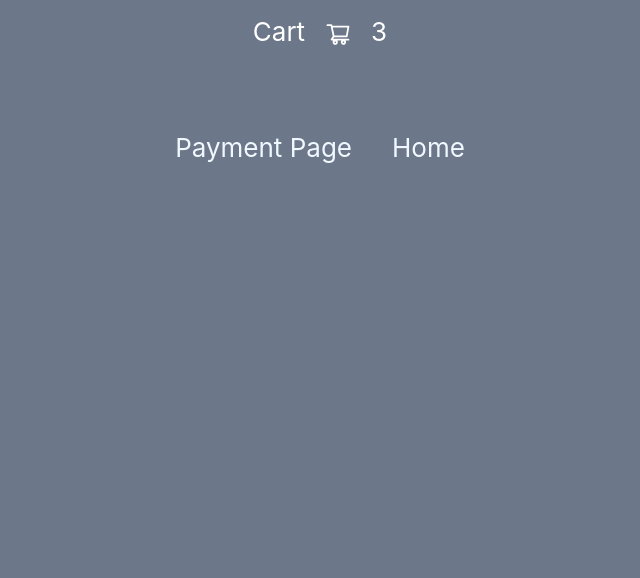
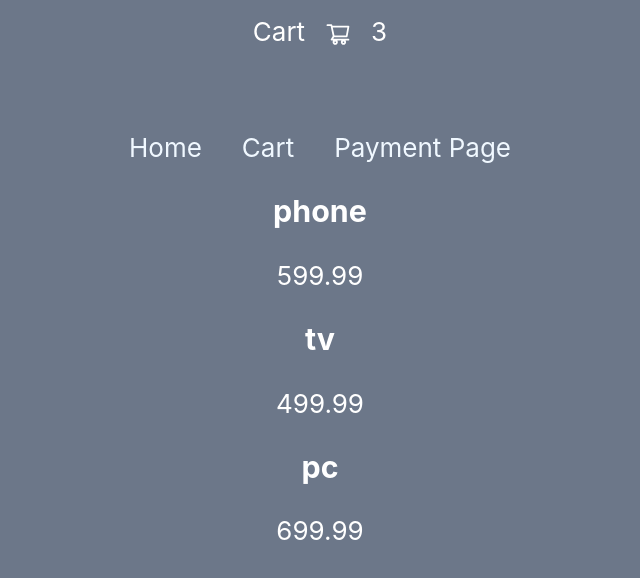
Before and after one commit to weblukas/concise-app, a React (Create React App) app: page /cart-page in a window 1280 px wide. Shown: the top 578 px of the page, without its empty margins (320-960 px from the left). Built offline with nearby package versions, Linux system fonts and the light colour scheme.

Commit message:
cart page

```diff
--- a/src/App.css
+++ b/src/App.css
@@ -5,17 +5,7 @@
   color: white;
   font-size: calc(10px + 2vmin);
 }
-/*
-.App-header {
 
-
-
-  display: flex;
-  flex-direction: column;
-
-
-
-} */
 .card-slider {
   width: 50vw;
   margin: 0 auto;
@@ -65,7 +55,6 @@
   background: rgba(0, 0, 0, 0.5);
   display: grid;
   place-items: center;
-  transition: var(--transition);
   visibility: hidden;
   z-index: -1;
 }
@@ -77,7 +66,7 @@
 .modal-container {
   background: #92a3be;
   width: 90vw;
-  height: 60vh;
+  height: 80vh;
   place-items: center;
   position: relative;
 }
--- a/src/App.js
+++ b/src/App.js
@@ -1,22 +1,27 @@
 import "./App.css";
 import { Routes, Route, Link } from "react-router-dom";
-import CardSlider from "./components/CardSlider";
 import Cart from "./components/Cart";
-import Form from "./components/Form";
 import Home from "./Home";
 import PaymentPage from "./PaymentPage";
+import CartPage from "./CartPage";
 
 function App() {
   return (
     <div className="App">
-
       <Cart />
-      <Link to="/payment-page" className="nav-link">Payment Page</Link>
-      <Link to="/" className="nav-link">Home</Link>
-
+      <Link to="/" className="nav-link">
+        Home
+      </Link>
+      <Link to="/cart-page" className="nav-link">
+        Cart
+      </Link>
+      <Link to="/payment-page" className="nav-link">
+        Payment Page
+      </Link>
       <Routes>
         <Route path="/" element={<Home />} />
         <Route path="/payment-page" element={<PaymentPage />} />
+        <Route path="/cart-page" element={<CartPage />} />
       </Routes>
     </div>
   );
--- /dev/null
+++ b/src/CartPage.js
@@ -0,0 +1,19 @@
+import React from "react";
+import items from "./cartData";
+
+const CartPage = () => {
+  return (
+    <div>
+      {items.map((item) => {
+        return (
+          <div key={item.id}>
+            <h3>{item.title}</h3>
+            <span>{item.price}</span>
+          </div>
+        );
+      })}
+    </div>
+  );
+};
+
+export default CartPage;
--- a/src/Home.js
+++ b/src/Home.js
@@ -1,13 +1,11 @@
-import React from 'react'
-
+import React from "react";
 
 const Home = () => {
-    return (
-        <div>
-            <h1>home page</h1>
+  return (
+    <div>
+      <h1>home page</h1>
+    </div>
+  );
+};
 
-        </div>
-    )
-}
-
-export default Home
+export default Home;
--- /dev/null
+++ b/src/cartData.js
@@ -0,0 +1,19 @@
+const items = [
+    {
+      id: 1,
+      title: "phone",
+      price: 599.99,
+    },
+    {
+      id: 2,
+      title: "tv",
+      price: 499.99,
+    },
+    {
+      id: 3,
+      title: "pc",
+      price: 699.99,
+    },
+  ];
+
+  export default items
--- a/src/components/CardSlider.js
+++ b/src/components/CardSlider.js
@@ -16,7 +16,6 @@ export const cards = [
     cardNumber: 4444444789,
     cardHolderName: "John Doe",
   },
-
 ];
 
 const CardSlider = () => {
@@ -25,7 +24,7 @@ const CardSlider = () => {
     infinite: true,
     speed: 500,
     slidesToShow: 1,
-    slidesToScroll: 1
+    slidesToScroll: 1,
   };
 
   return (
--- a/src/components/Cart.js
+++ b/src/components/Cart.js
@@ -1,37 +1,16 @@
-import React from 'react'
-import {AiOutlineShoppingCart} from 'react-icons/ai'
-
-const cartItems = [
-    {
-        id: 1,
-        title: 'phone',
-        price: 599.99,
-    },
-      {
-        id: 2,
-        title: 'tv',
-        price: 499.99,
-      },
-      {
-        id: 3,
-        title: 'pc',
-        price: 699.99,
-
-      },
-]
-
+import React from "react";
+import { AiOutlineShoppingCart } from "react-icons/ai";
+import items from "../cartData";
 
 
 const Cart = () => {
-    return (
-        <div className="cart-container">
-           <div>Cart</div>
-           <AiOutlineShoppingCart className='cart-icon'/>
-           <span>{cartItems.length}</span>
-        </div>
-    )
-}
+  return (
+    <div className="cart-container">
+      <div>Cart</div>
+      <AiOutlineShoppingCart className="cart-icon" />
+      <span>{items.length}</span>
+    </div>
+  );
+};
 
-
-
-export default Cart
+export default Cart;
--- a/src/components/Form.js
+++ b/src/components/Form.js
@@ -1,20 +1,19 @@
 import React, { useRef, useState } from "react";
 import FormInput from "./FormInput";
-
 
 const initialValue = {
   cardHolder: "",
   cardNumber: "",
   expiredDate: "",
-  ccv: ""
+  ccv: "",
 };
-// próbowałem użyć card validator, ale nie działał, dlatego użyłem tego
-// chociaż to zupełnie nie profesjonalne
+// próbowałem użyć card validator, ale nie zadziałał, dlatego użyłem regex
+// do numeru karty niewystarczające ale do reszty powinny być ok
+// jednak coś nie działa
 
 const nameValidation = /^[\w'\-,.][^0-9_!¡?÷?¿/\\+=@#$%ˆ&*(){}|~<>;:[\]]{2,}$/;
 const ccvValidation = /^[0-9]{3, 4}$/;
 const cardNumberValidation = /^4[0-9]{12}(?:[0-9]{3})?$/;
-
 
 const Form = () => {
   const formRef = useRef(initialValue);
@@ -27,25 +26,32 @@ const Form = () => {
   const validators = {
     name: () => nameValidation.test(formRef.current.name),
     cardNumber: () => cardNumberValidation.test(formRef.current.cardNumber),
-    ccv: () => ccvValidation.test(formRef.current.ccv)
+    ccv: () => ccvValidation.test(formRef.current.ccv),
   };
 
   // handle form submit
 
-  const [cardHolder, setCardHolder] = useState('')
-  const [cardNr, setCardNr] = useState('')
-  const [expDate, setExpDate] = useState('')
-  const [ccvNr, setCcvNr] = useState('')
+  const [cardHolder, setCardHolder] = useState("");
+  const [cardNr, setCardNr] = useState("");
+  const [expDate, setExpDate] = useState("");
+  const [ccvNr, setCcvNr] = useState("");
 
-const handleSubmit = (e)=>{
-  e.preventDefault()
-  setCardHolder(formRef.current.cardHolder)
-  setCardNr(formRef.current.cardNumber)
-  setExpDate(formRef.current.expiredDate)
-  setCcvNr(formRef.current.ccv)
+  const handleSubmit = (e) => {
+    e.preventDefault();
+    setCardHolder(formRef.current.cardHolder);
+    setCardNr(formRef.current.cardNumber);
+    setExpDate(formRef.current.expiredDate);
+    setCcvNr(formRef.current.ccv);
 
-}
+    // const newCard = {
+    //   cardHolder: cardHolder,
+    //   cardNr: cardNr,
+    //   expDate: expDate,
+    //   ccvNr: ccvNr
+    // }
 
+    // console.log(newCard);
+  };
 
   return (
     <form onSubmit={handleSubmit}>
@@ -65,19 +71,19 @@ const handleSubmit = (e)=>{
       />
       <FormInput
         name="expiredDate"
-        placeholder="expiredDate"
-        label="expiredDate (mm/yy)"
+        placeholder="expiration date"
+        label="expiration date (mm/yy)"
         OnChange={(value) => fieldUpdate("expiredDate", value)}
         valid={validators.expiredDate}
       />
       <FormInput
         name="ccv"
         placeholder="CCV"
-        label="CCV "
+        label="ccv"
         OnChange={(value) => fieldUpdate("ccv", value)}
         valid={validators.ccv}
       />
-      <button type="submit" >Add card</button>
+      <button type="submit">Add card</button>
     </form>
   );
 };
--- a/src/components/FormInput.js
+++ b/src/components/FormInput.js
@@ -19,7 +19,6 @@ const FormInput = ({ label, name, placeholder, valid, OnChange }) => {
           placeholder={placeholder}
           onChange={(e) => OnChange(e.target.value)}
           onBlur={() => onBlur(name)}
-
         />
       </label>
     </div>
--- a/src/index.css
+++ b/src/index.css
@@ -1,14 +1,14 @@
 body {
   padding: 0;
   margin: 0;
-  font-family: -apple-system, BlinkMacSystemFont, 'Segoe UI', 'Roboto', 'Oxygen',
-    'Ubuntu', 'Cantarell', 'Fira Sans', 'Droid Sans', 'Helvetica Neue',
+  font-family: -apple-system, BlinkMacSystemFont, "Segoe UI", "Roboto", "Oxygen",
+    "Ubuntu", "Cantarell", "Fira Sans", "Droid Sans", "Helvetica Neue",
     sans-serif;
   -webkit-font-smoothing: antialiased;
   -moz-osx-font-smoothing: grayscale;
 }
 
 code {
-  font-family: source-code-pro, Menlo, Monaco, Consolas, 'Courier New',
+  font-family: source-code-pro, Menlo, Monaco, Consolas, "Courier New",
     monospace;
 }
```
Also changed, not shown: src/PaymentPage.js (+11 -9 lines), src/components/Modal.js (+7 -7 lines).
